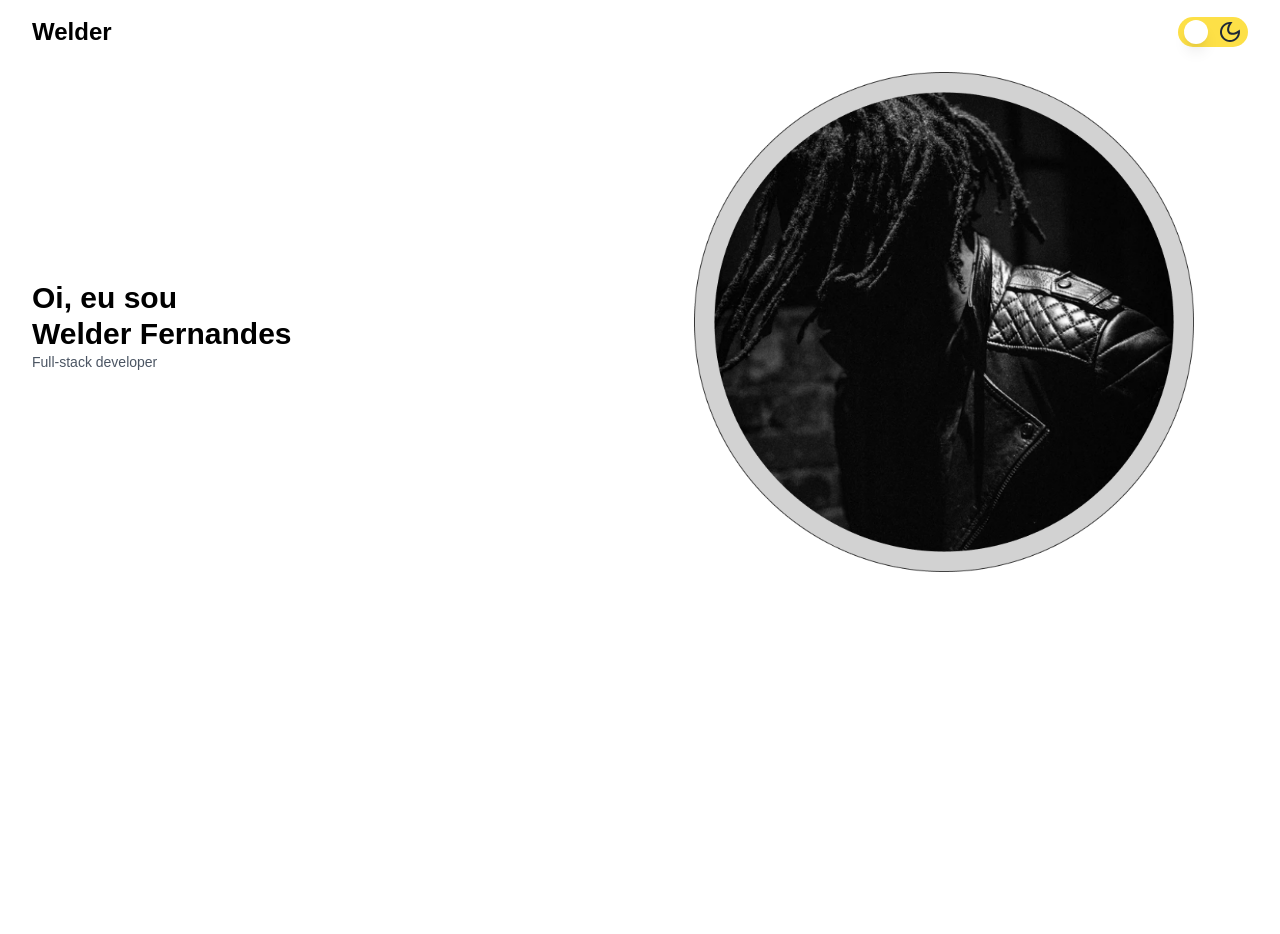
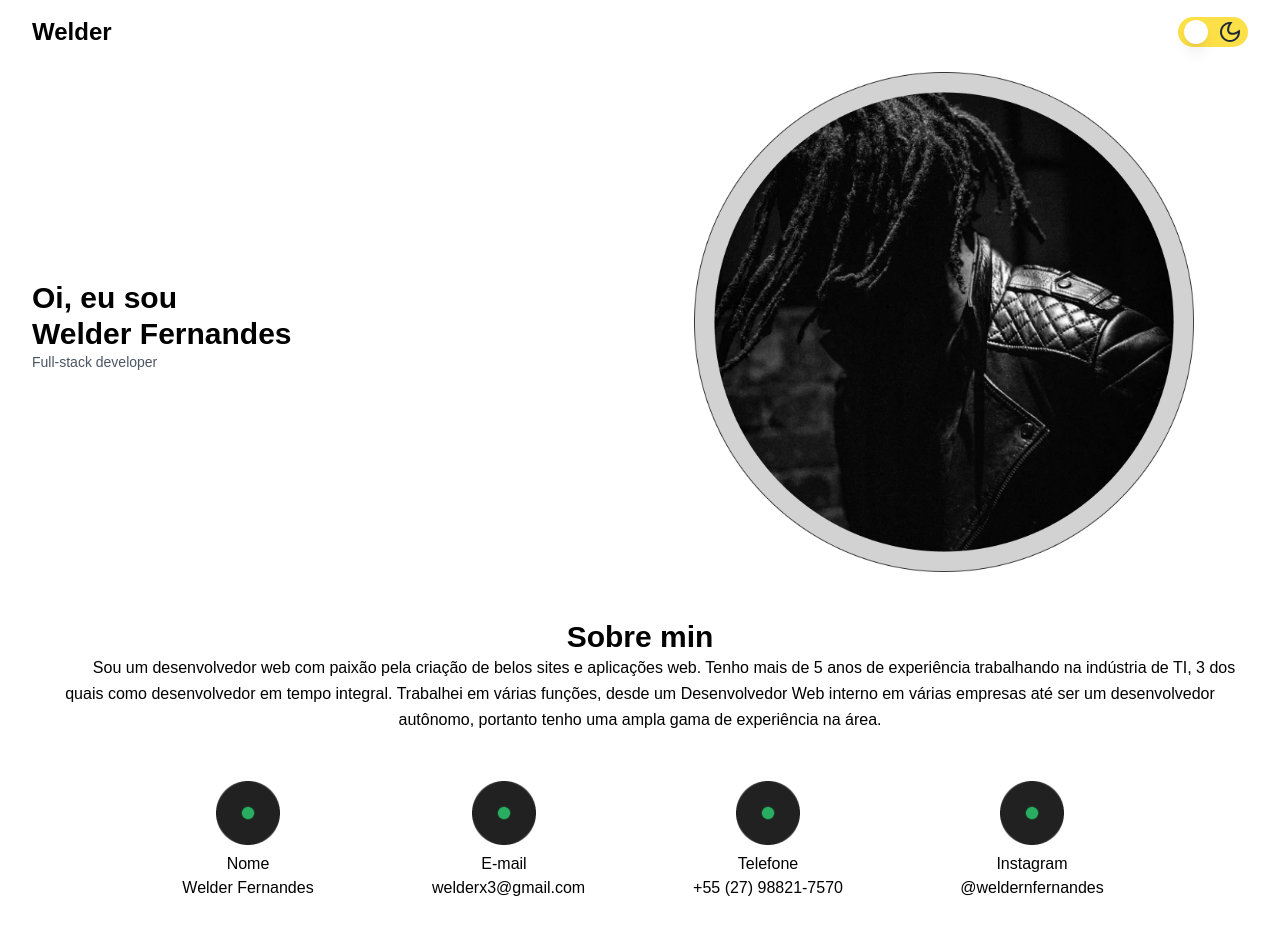
Before and after one commit to WelderFernandes/portfolio-me, a Next.js app: page / in a window 1280 px wide. Shown: the top 934 px of the page. Before the commit the page ends 800 px from the top, so only its background shows below. Built offline with nearby package versions, Linux system fonts and the light colour scheme.

Commit message:
feat: add about Component

```diff
--- /dev/null
+++ b/src/components/About/index.tsx
@@ -0,0 +1,93 @@
+import Image from "next/image";
+
+export function About() {
+	return (
+		<div className="my-10">
+			<div className="text-center">
+				<h1 className="text-3xl font-bold">Sobre min</h1>
+				<p className="indent-12 leading-relaxed">
+					Sou um desenvolvedor web com paixão pela criação de belos sites e
+					aplicações web. Tenho mais de 5 anos de experiência trabalhando na
+					indústria de TI, 3 dos quais como desenvolvedor em tempo integral.
+					Trabalhei em várias funções, desde um Desenvolvedor Web interno em
+					várias empresas até ser um desenvolvedor autônomo, portanto tenho uma
+					ampla gama de experiência na área.
+				</p>
+			</div>
+
+			<div
+				className=" my-12
+                            flex
+                            flex-col
+                            justify-center
+                            items-center
+                            text-center
+                            md:space-x-28
+                            space-y-8
+                            sm:space-y-0
+                            sm:flex-row
+                            "
+			>
+				<div className="w-36 grid-flow-col">
+					<div>
+						<Image
+							src="/images/Circle.png"
+							width={64}
+							height={64}
+							alt="Circle"
+						/>
+					</div>
+					<div>
+						<span>Nome</span>
+						<p>Welder Fernandes</p>
+					</div>
+				</div>
+
+				<div className="w-36 grid-flow-col">
+					<div>
+						<Image
+							src="/images/Circle.png"
+							width={64}
+							height={64}
+							alt="Circle"
+						/>
+					</div>
+					<div>
+						<span>E-mail</span>
+						<p>welderx3@gmail.com</p>
+					</div>
+				</div>
+
+				<div className="w-40 grid-flow-col">
+					<div>
+						<Image
+							src="/images/Circle.png"
+							width={64}
+							height={64}
+							alt="Circle"
+						/>
+					</div>
+					<div>
+						<span>Telefone</span>
+						<p>+55 (27) 98821-7570</p>
+					</div>
+				</div>
+
+				<div className="w-36 grid-flow-col">
+					<div>
+						<Image
+							src="/images/Circle.png"
+							width={64}
+							height={64}
+							alt="Circle"
+						/>
+					</div>
+					<div>
+						<span>Instagram</span>
+						<p>@weldernfernandes</p>
+					</div>
+				</div>
+			</div>
+		</div>
+	);
+}
--- a/src/pages/index.tsx
+++ b/src/pages/index.tsx
@@ -1,5 +1,6 @@
 import type { NextPage } from "next";
 import { ThemeProvider } from "next-themes";
+import { About } from "../components/About";
 import Header from "../components/Header";
 import { InitialPage } from "../components/InitialPage";
 
@@ -9,6 +10,7 @@ const Home: NextPage = () => {
 			<div className="container px-8 mx-auto font-poppins">
 				<Header />
 				<InitialPage />
+				<About />
 			</div>
 		</ThemeProvider>
 	);
```
Also changed, not shown: public/images/Circle.png (added).
